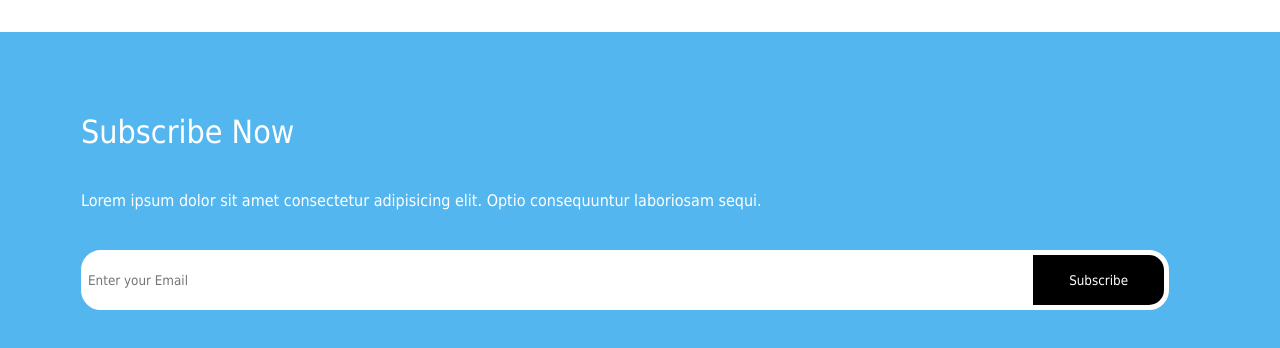
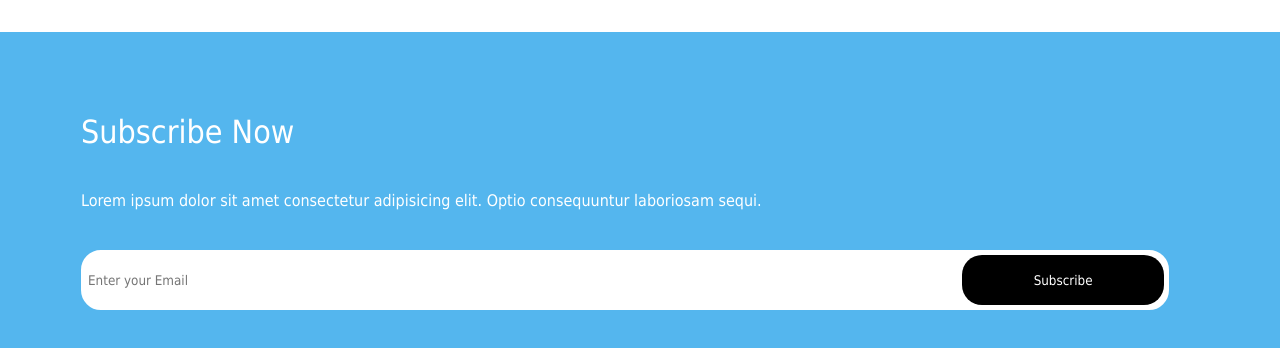
Before and after one commit to ananthu-ajith/HTML-CSS-Testcases---5, a plain HTML site: page index.html in a window 1280 px wide. Shown: the part 2690-3038 px from the top of the page. Drawn offline with Linux system fonts and the light colour scheme.

Commit message:
button ui corrected

```diff
--- a/assets/css/index.css
+++ b/assets/css/index.css
@@ -321,7 +321,8 @@ footer
 .sub div button
 {
     border: 0;
-    width: 150px;
+    width: 250px;
     color: white;
     background-color: black;
+    border-radius: 20px;
 }
```
